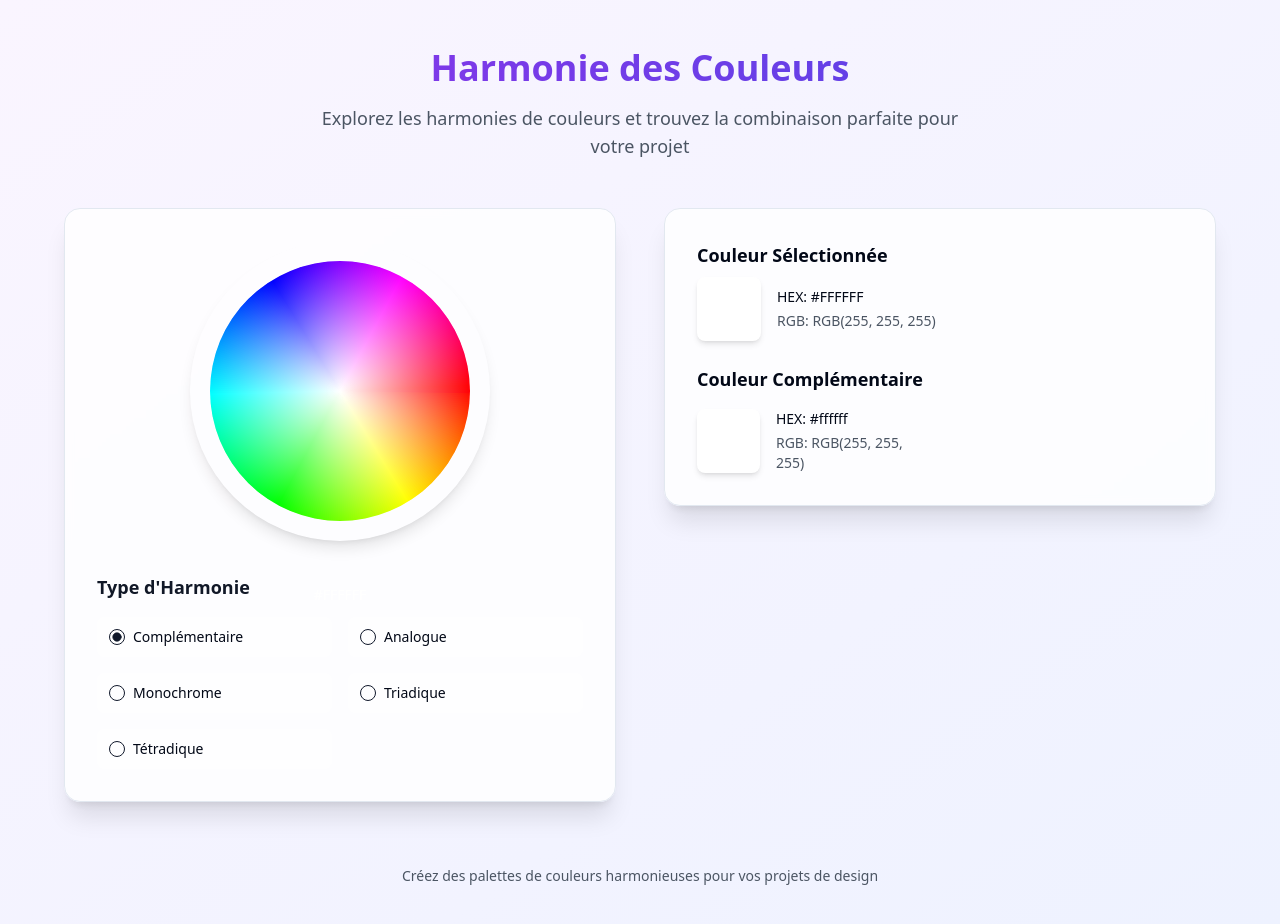
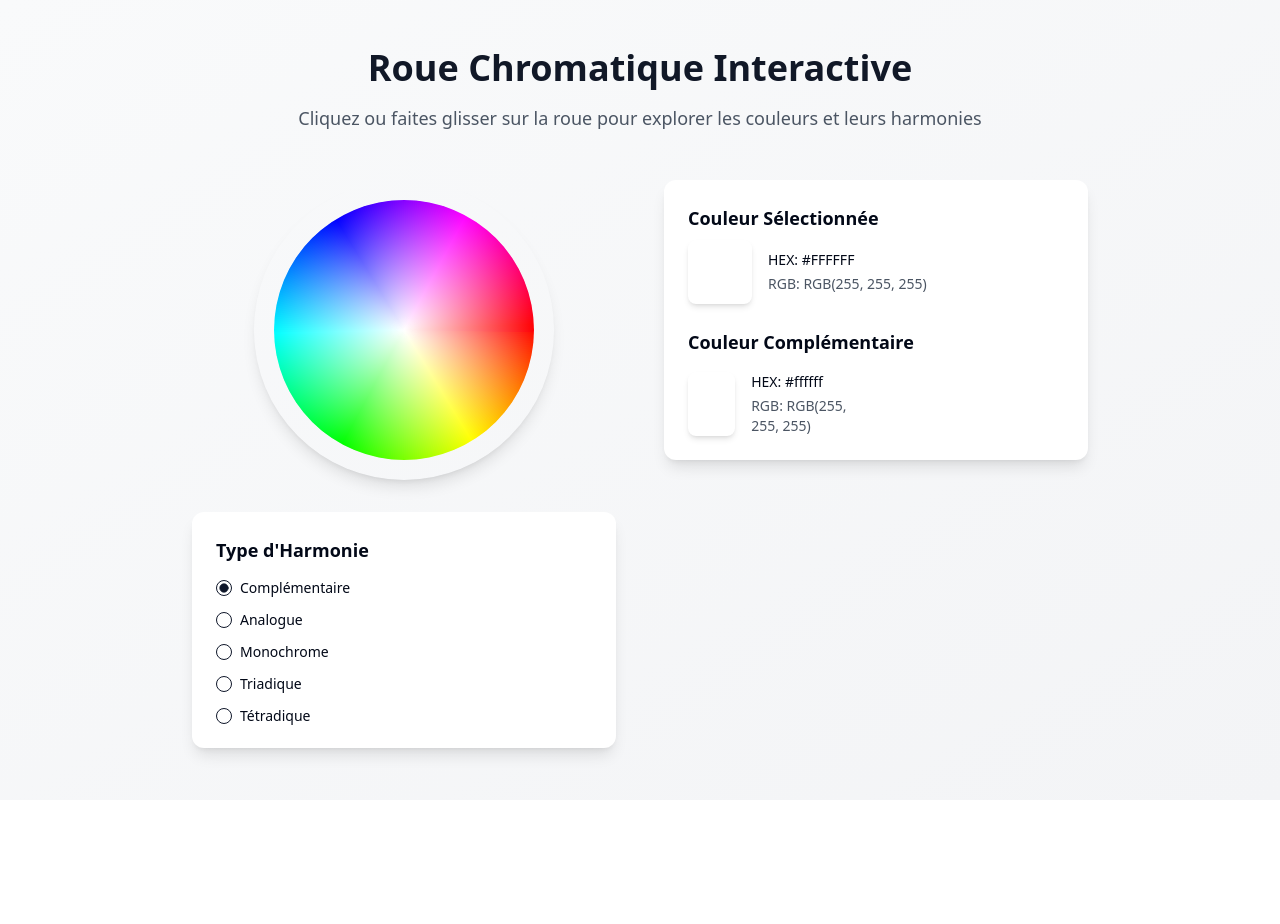
Before and after one commit to Digitizfr/colorwheel-explorer, a React (Vite) app: page / in a window 1280 px wide. Shown: the top 924 px of the page. After the commit the page ends 800 px from the top, so only its background shows below. Built offline with nearby package versions, Linux system fonts and the light colour scheme.

Commit message:
Reverted to edit e8233b7f-7750-4de9-80e1-f9bdfc6a86ef: "Update color sliders for harmony
Ensure that the secondary color sliders accurately reflect the selected primary color based on the chosen harmony type.
[skip gpt_engineer]"

```diff
--- a/src/pages/Index.tsx
+++ b/src/pages/Index.tsx
@@ -1,9 +1,8 @@
 import React, { useState } from 'react';
 import { ColorWheel } from '@/components/ColorWheel';
 import { ColorDisplay } from '@/components/ColorDisplay';
-import { RadioGroup, RadioGroupItem } from "@/components/ui/radio-group";
-import { Label } from "@/components/ui/label";
-import { Card } from "@/components/ui/card";
+import { RadioGroup, RadioGroupItem } from "@/components/ui/radio-group"
+import { Label } from "@/components/ui/label"
 
 type HarmonyType = 'complementary' | 'analogous' | 'monochromatic' | 'triadic' | 'tetradic';
 
@@ -89,19 +88,17 @@ const Index = () => {
   const harmonyColors = calculateHarmonyColors(selectedColor, harmonyType);
 
   return (
-    <div className="min-h-screen bg-gradient-to-br from-purple-50 to-indigo-50 py-12 px-4 sm:px-6 lg:px-8">
-      <div className="max-w-6xl mx-auto">
+    <div className="min-h-screen bg-gradient-to-br from-gray-50 to-gray-100 py-12 px-4 sm:px-6 lg:px-8">
+      <div className="max-w-4xl mx-auto">
         <div className="text-center mb-12">
-          <h1 className="text-4xl font-bold text-gray-900 mb-4 bg-clip-text text-transparent bg-gradient-to-r from-purple-600 to-indigo-600">
-            Harmonie des Couleurs
-          </h1>
-          <p className="text-lg text-gray-600 max-w-2xl mx-auto">
-            Explorez les harmonies de couleurs et trouvez la combinaison parfaite pour votre projet
+          <h1 className="text-4xl font-bold text-gray-900 mb-4">Roue Chromatique Interactive</h1>
+          <p className="text-lg text-gray-600">
+            Cliquez ou faites glisser sur la roue pour explorer les couleurs et leurs harmonies
           </p>
         </div>
 
-        <div className="grid grid-cols-1 lg:grid-cols-2 gap-12 items-start">
-          <Card className="p-8 bg-white/80 backdrop-blur-sm shadow-xl rounded-2xl space-y-8">
+        <div className="grid grid-cols-1 md:grid-cols-2 gap-12 items-start">
+          <div className="space-y-8">
             <div className="flex justify-center">
               <ColorWheel
                 onColorSelect={setSelectedColor}
@@ -111,51 +108,45 @@ const Index = () => {
               />
             </div>
 
-            <div className="space-y-4">
-              <h3 className="text-lg font-semibold text-gray-900">Type d'Harmonie</h3>
+            <div className="bg-white p-6 rounded-xl shadow-lg">
+              <h3 className="text-lg font-semibold mb-4">Type d'Harmonie</h3>
               <RadioGroup
                 defaultValue="complementary"
                 onValueChange={(value) => setHarmonyType(value as HarmonyType)}
-                className="grid grid-cols-2 gap-4"
+                className="grid gap-4"
               >
-                <div className="flex items-center space-x-2 bg-white/50 p-3 rounded-lg hover:bg-white/80 transition-colors">
+                <div className="flex items-center space-x-2">
                   <RadioGroupItem value="complementary" id="complementary" />
-                  <Label htmlFor="complementary" className="cursor-pointer">Complémentaire</Label>
+                  <Label htmlFor="complementary">Complémentaire</Label>
                 </div>
-                <div className="flex items-center space-x-2 bg-white/50 p-3 rounded-lg hover:bg-white/80 transition-colors">
+                <div className="flex items-center space-x-2">
                   <RadioGroupItem value="analogous" id="analogous" />
-                  <Label htmlFor="analogous" className="cursor-pointer">Analogue</Label>
+                  <Label htmlFor="analogous">Analogue</Label>
                 </div>
-                <div className="flex items-center space-x-2 bg-white/50 p-3 rounded-lg hover:bg-white/80 transition-colors">
+                <div className="flex items-center space-x-2">
                   <RadioGroupItem value="monochromatic" id="monochromatic" />
-                  <Label htmlFor="monochromatic" className="cursor-pointer">Monochrome</Label>
+                  <Label htmlFor="monochromatic">Monochrome</Label>
                 </div>
-                <div className="flex items-center space-x-2 bg-white/50 p-3 rounded-lg hover:bg-white/80 transition-colors">
+                <div className="flex items-center space-x-2">
                   <RadioGroupItem value="triadic" id="triadic" />
-                  <Label htmlFor="triadic" className="cursor-pointer">Triadique</Label>
+                  <Label htmlFor="triadic">Triadique</Label>
                 </div>
-                <div className="flex items-center space-x-2 bg-white/50 p-3 rounded-lg hover:bg-white/80 transition-colors">
+                <div className="flex items-center space-x-2">
                   <RadioGroupItem value="tetradic" id="tetradic" />
-                  <Label htmlFor="tetradic" className="cursor-pointer">Tétradique</Label>
+                  <Label htmlFor="tetradic">Tétradique</Label>
                 </div>
               </RadioGroup>
             </div>
-          </Card>
+          </div>
 
-          <Card className="p-8 bg-white/80 backdrop-blur-sm shadow-xl rounded-2xl">
+          <div className="bg-white p-6 rounded-xl shadow-lg">
             <ColorDisplay
               color={selectedColor}
               harmonyColors={harmonyColors}
               harmonyType={harmonyType}
             />
-          </Card>
+          </div>
         </div>
-
-        <footer className="mt-16 text-center text-gray-600">
-          <p className="text-sm">
-            Créez des palettes de couleurs harmonieuses pour vos projets de design
-          </p>
-        </footer>
       </div>
     </div>
   );
```
